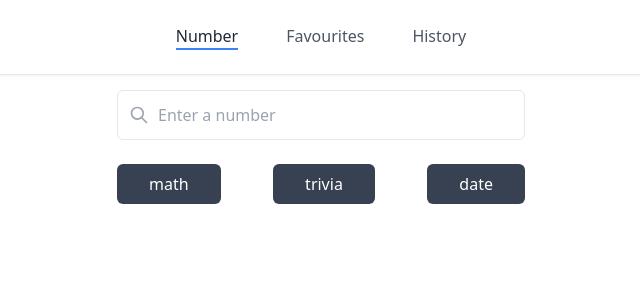
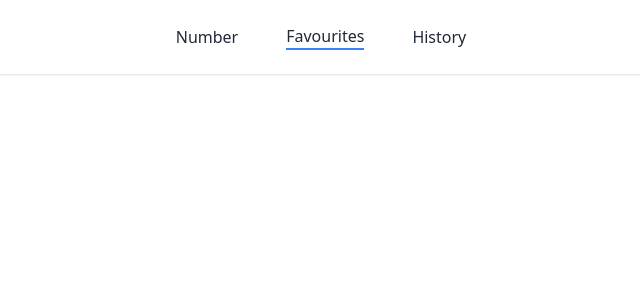
Before and after one commit to zeroqs/number-facts, a React (Create React App) app: page /favorites in a window 1280 px wide. Shown: the top 300 px of the page, without its empty margins (319-959 px from the left). Built offline with nearby package versions, Linux system fonts and the light colour scheme.

Commit message:
favorite done

```diff
--- a/package.json
+++ b/package.json
@@ -18,6 +18,7 @@
     "react": "^18.2.0",
     "react-dom": "^18.2.0",
     "react-redux": "^8.0.2",
+    "react-router-dom": "^6.4.1",
     "react-scripts": "5.0.1",
     "tailwindcss": "^3.1.8",
     "typescript": "^4.8.3",
--- a/src/App.tsx
+++ b/src/App.tsx
@@ -1,9 +1,8 @@
 import React, {FC} from 'react';
+import Number from "./pages/Number";
+import {Route, Routes} from "react-router-dom";
+import Favorites from "./pages/Favorites";
 
-
-import Search from "./components/Search";
-import Header from "./components/Header";
-import Output from "./components/Output";
 
 
 const App: FC = () => {
@@ -11,8 +10,10 @@ const App: FC = () => {
 
     return (
         <div className="App dark:bg-gray-900 h-screen">
-            <Header/>
-            <Search/>
+            <Routes>
+                <Route path="/number" element={<Number/>}/>
+                <Route path="/favorites" element={<Favorites/>}/>
+            </Routes>
         </div>
     );
 }
--- /dev/null
+++ b/src/components/FavoriteOutput.tsx
@@ -0,0 +1,31 @@
+import React, {FC, useEffect, useState} from 'react';
+import {useAppDispatch, useAppSelector} from "../hook/redux";
+import {toggleFavorite} from "../redux/Slices/FetchSlice";
+
+interface favorProps {
+    fact : string;
+    date : any;
+}
+
+const FavoriteOutput:FC<favorProps> = ({fact,date}) => {
+
+
+    return (
+        <div
+            className="inset-x-0 px-6 py-3 mx-5 mt-4 overflow-y-auto
+            bg-white border rounded-md max-h-72 dark:bg-gray-900
+            dark:border-gray-700 flex justify-between">
+            <a href="#" className="block py-1">
+                <h3 className="font-medium text-gray-700 dark:text-gray-100 hover:underline">{fact}</h3>
+                <p className="mt-2 text-sm text-gray-500 dark:text-gray-400">{`${date.getDate()}/${date.getMonth() + 1}/${date.getFullYear()}`}</p>
+            </a>
+            <button className="p-2 self-start">
+                <svg aria-hidden="true" className="w-5 h-5  text-yellow-400"  viewBox="0 0 20 20"
+                     xmlns="http://www.w3.org/2000/svg"><title>Favorites</title>
+                </svg>
+            </button>
+        </div>
+    );
+};
+
+export default FavoriteOutput;
--- a/src/components/Header.tsx
+++ b/src/components/Header.tsx
@@ -1,18 +1,26 @@
 import React, {FC} from 'react';
+import {Link, NavLink} from "react-router-dom";
 
 const Header:FC = () => {
     return (
         <nav className="bg-white shadow dark:bg-gray-800">
-            <div
-                className="container flex items-center justify-center p-6 mx-auto text-gray-600 capitalize dark:text-gray-300">
-                <a href="#"
-                   className="text-gray-800 transition-colors duration-300 transform dark:text-gray-200 border-b-2 border-blue-500 mx-1.5 sm:mx-6">number</a>
+            <div className="container flex items-center justify-center p-6 mx-auto text-gray-600 capitalize dark:text-gray-300">
 
-                <a href="#"
-                   className="border-b-2 border-transparent hover:text-gray-800 transition-colors duration-300 transform dark:hover:text-gray-200 hover:border-blue-500 mx-1.5 sm:mx-6">favourites</a>
+                <NavLink  to="/number" className={({ isActive }) =>
+                    isActive ? 'text-gray-800 transition-colors duration-300 transform dark:text-gray-200 border-b-2 border-blue-500 mx-1.5 sm:mx-6' : 'text-gray-800 transition-colors duration-300 transform dark:text-gray-200 mx-1.5 sm:mx-6'
+                } >number</NavLink>
 
-                <a href="#"
-                   className="border-b-2 border-transparent hover:text-gray-800 transition-colors duration-300 transform dark:hover:text-gray-200 hover:border-blue-500 mx-1.5 sm:mx-6">history</a>
+                <NavLink to="/favorites"
+                         className={({ isActive }) =>
+                             isActive ? 'text-gray-800 transition-colors duration-300 transform dark:text-gray-200 border-b-2 border-blue-500 mx-1.5 sm:mx-6' : 'text-gray-800 transition-colors duration-300 transform dark:text-gray-200 mx-1.5 sm:mx-6'
+                         }
+                      >favourites</NavLink>
+
+                <NavLink to="/history"
+                         className={({ isActive }) =>
+                             isActive ? 'text-gray-800 transition-colors duration-300 transform dark:text-gray-200 border-b-2 border-blue-500 mx-1.5 sm:mx-6' : 'text-gray-800 transition-colors duration-300 transform dark:text-gray-200 mx-1.5 sm:mx-6'
+                         }
+                   >history</NavLink>
             </div>
         </nav>
     );
--- a/src/index.tsx
+++ b/src/index.tsx
@@ -4,12 +4,16 @@ import App from './App';
 import './index.css';
 import { store } from './redux/store'
 import { Provider } from 'react-redux'
+import { BrowserRouter } from "react-router-dom";
+
 
 const container = document.getElementById('root')!;
 const root = createRoot(container);
 
 root.render(
+    <BrowserRouter>
       <Provider store={store}>
           <App />
       </Provider>
+    </BrowserRouter>
 );
--- /dev/null
+++ b/src/pages/Favorites.tsx
@@ -0,0 +1,20 @@
+import React from 'react';
+import Header from "../components/Header";
+
+import {useAppSelector} from "../hook/redux";
+import FavoriteOutput from "../components/FavoriteOutput";
+
+const Favorites = () => {
+    const data  =  useAppSelector((state) => state.fetch.favorite)
+
+    return (
+        <>
+            <Header/>
+            <section className="w-full max-w-md px-5 py-4 mx-auto rounded-md">
+                {data.map((element : any,i :any) => <FavoriteOutput key={i} fact={element} date={new Date()}/>)}
+            </section>
+        </>
+    );
+};
+
+export default Favorites;
--- /dev/null
+++ b/src/pages/Number.tsx
@@ -0,0 +1,14 @@
+import React from 'react';
+import Header from "../components/Header";
+import Search from "../components/Search";
+
+const Number = () => {
+    return (
+        <>
+            <Header/>
+            <Search/>
+        </>
+    );
+};
+
+export default Number;
```
Also changed, not shown: 1 other file (tests, documents, lock files or other folders).
